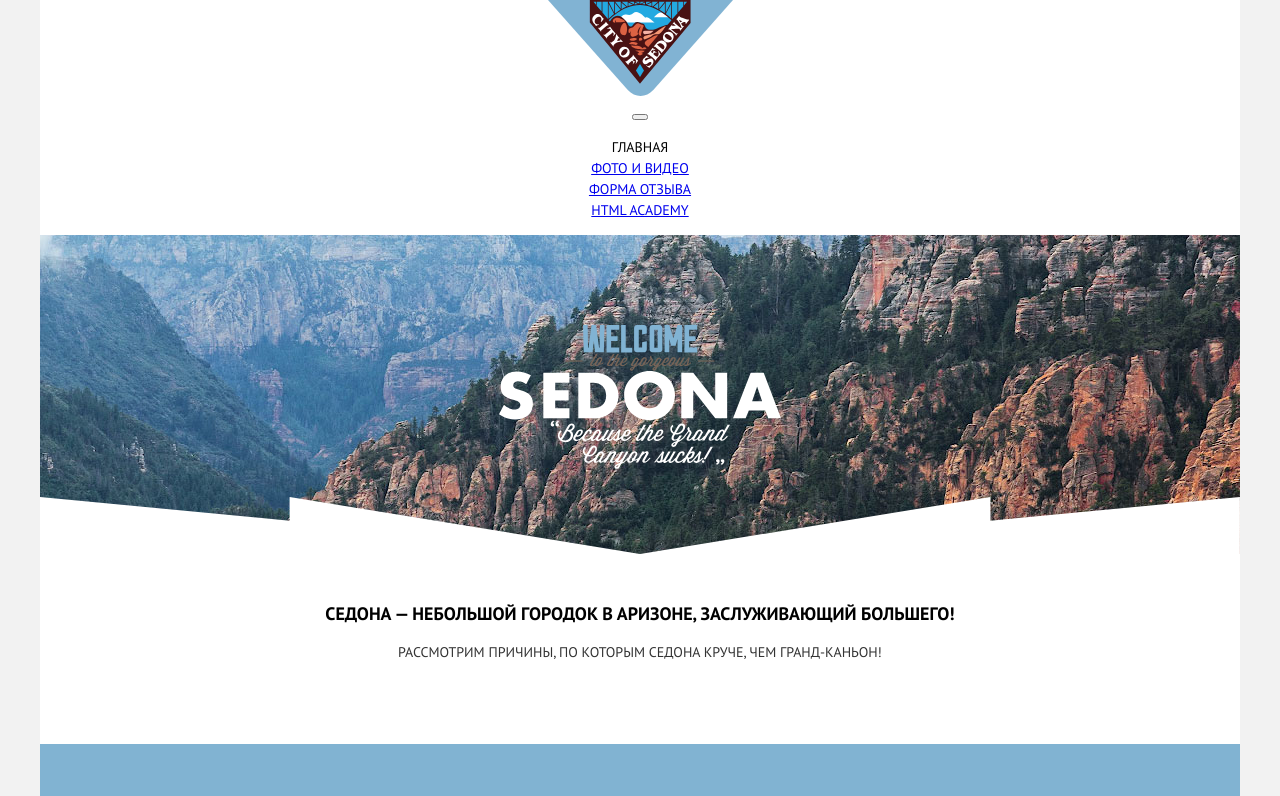
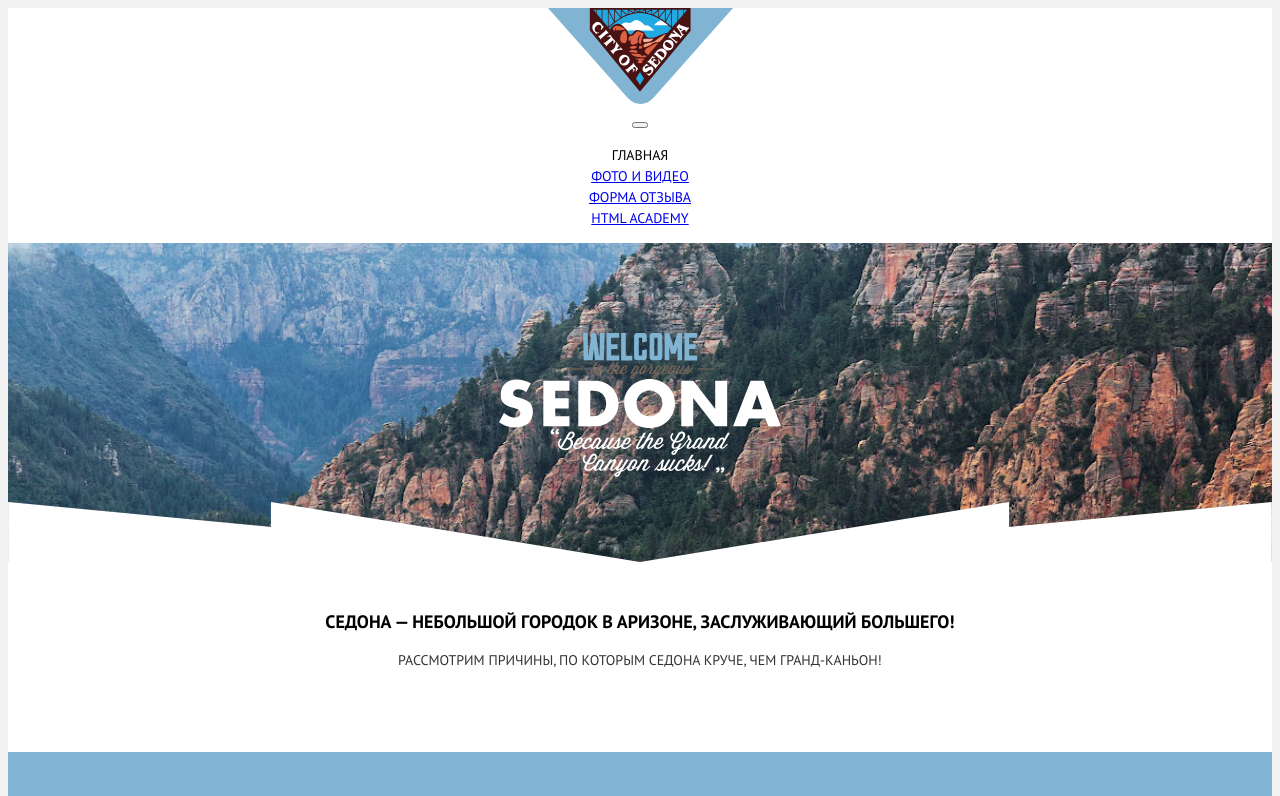
Before and after one commit to htmlacademy-adaptive/2249147-sedona-27, a website: page source/index.html in a window 1280 px wide. Shown: the top 796 px of the page. Drawn offline with nearby package versions, Linux system fonts and the light colour scheme; files that its build step writes are made by us from their sources.

Commit message:
Исправление ошибок линтера. Стилизация.

```diff
--- a/source/less/blocks/font.less
+++ b/source/less/blocks/font.less
@@ -13,15 +13,3 @@
   src: url("../fonts/ptsansbold.woff2") format("woff2");
   font-display: swap;
 }
-
-body {
-  font-family: "PT Sans", sans-serif;
-  font-style: normal;
-  font-weight: 400;
-  font-size: 14px;
-  line-height: 21px;
-  color: #000000;
-  background-color: #ffffff;
-  text-transform: uppercase;
-  text-align: center;
-}
--- a/source/less/blocks/main-contaner.less
+++ b/source/less/blocks/main-contaner.less
@@ -0,0 +1,3 @@
+.main-container {
+  color: #000000;
+}
--- a/source/less/blocks/main-header.less
+++ b/source/less/blocks/main-header.less
@@ -0,0 +1,3 @@
+.main-header {
+  color: #000000;
+}
--- a/source/less/blocks/main-nav.less
+++ b/source/less/blocks/main-nav.less
@@ -0,0 +1,3 @@
+.main-nav {
+  color: #000000;
+}
--- a/source/less/blocks/map.less
+++ b/source/less/blocks/map.less
@@ -0,0 +1,3 @@
+.map {
+  color: #000000;
+}
--- a/source/less/blocks/page.less
+++ b/source/less/blocks/page.less
@@ -14,7 +14,13 @@
 }
 
 .page__body {
+  font-family: "PT Sans", sans-serif;
+  font-style: normal;
+  font-weight: 400;
+  font-size: 14px;
+  line-height: 21px;
+  color: #000000;
   background-color: #ffffff;
-  max-width: 1200px;
-  margin: auto;
+  text-transform: uppercase;
+  text-align: center;
 }
--- a/source/less/style.less
+++ b/source/less/style.less
@@ -1,3 +1,4 @@
+@import "./blocks/font.less";
 @import "./blocks/actions.less";
 @import "./blocks/advantages.less";
 @import "./blocks/cards.less";
@@ -5,7 +6,6 @@
 @import "./blocks/copyright.less";
 @import "./blocks/description.less";
 @import "./blocks/field.less";
-@import "./blocks/font.less";
 @import "./blocks/form.less";
 @import "./blocks/interest.less";
 @import "./blocks/main-contaner.less";
```
